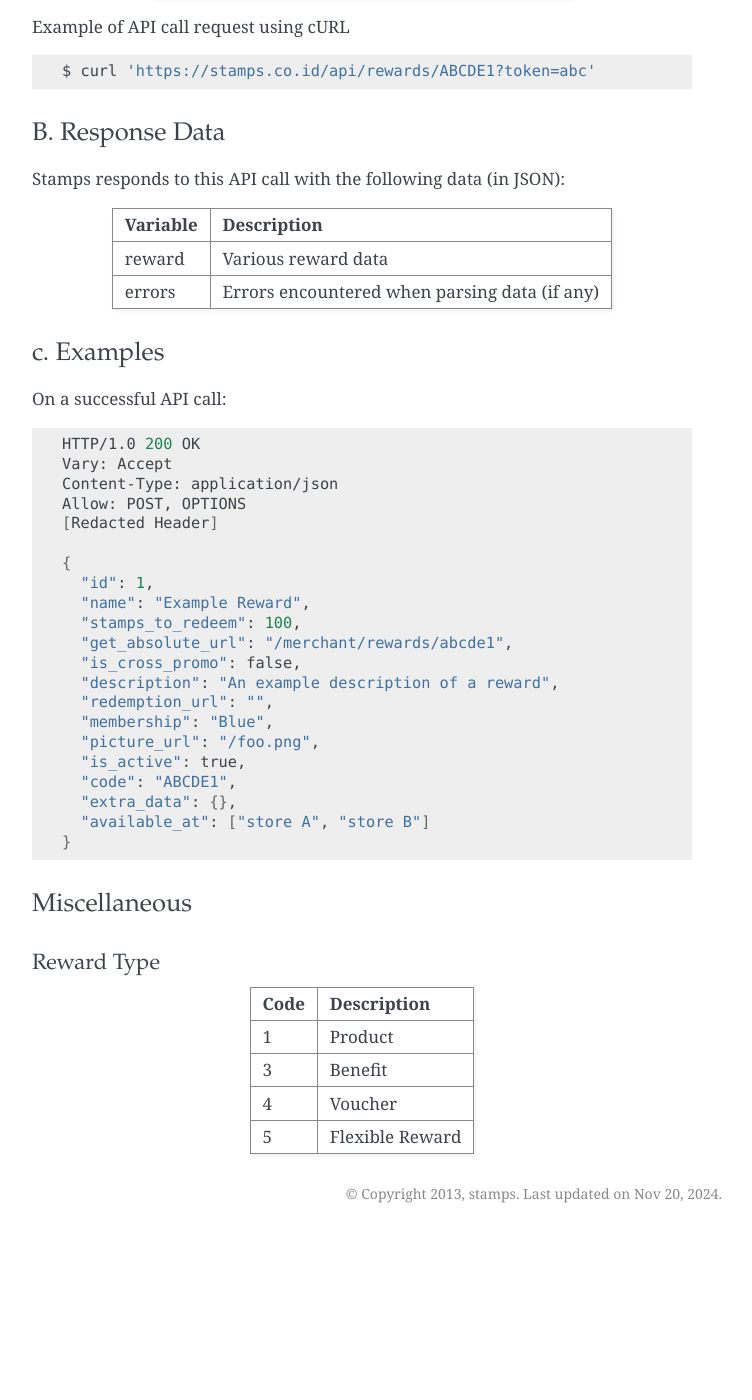
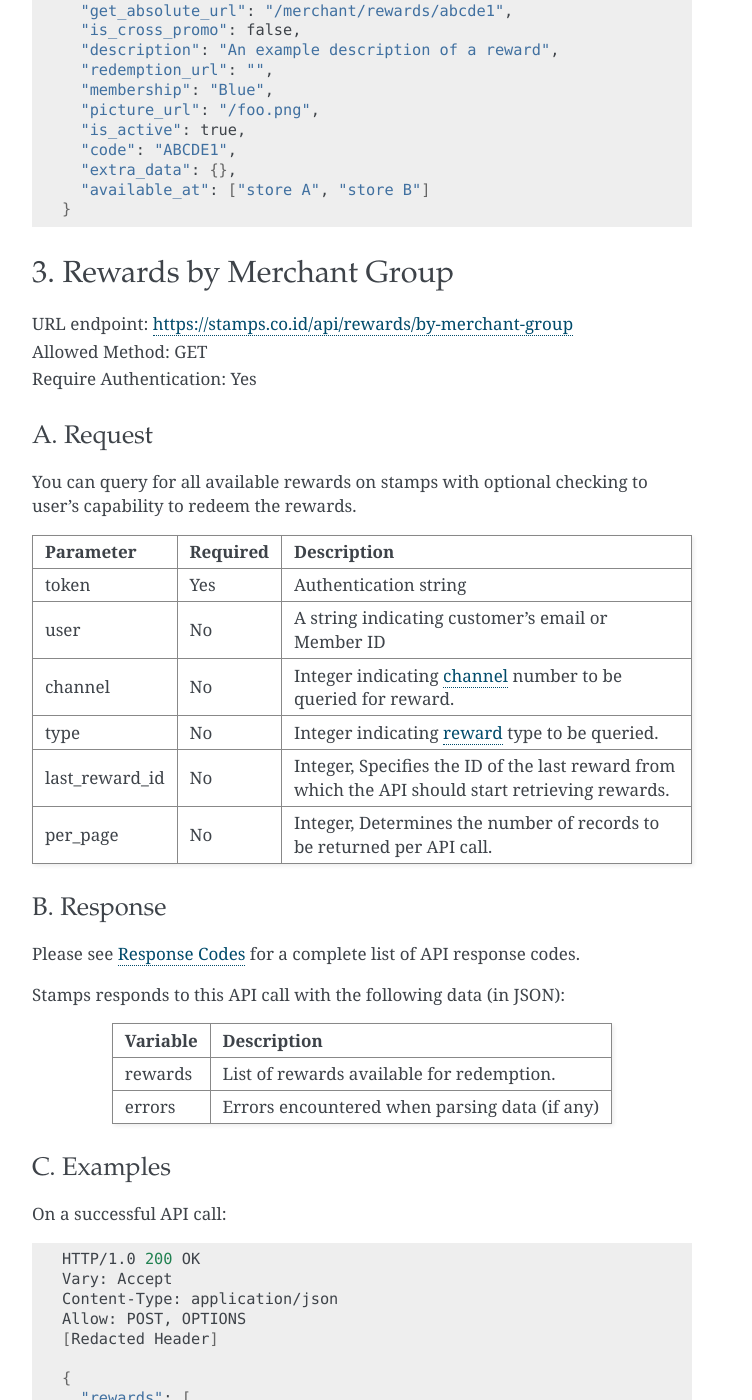
Before and after one commit to ui/stamps-api-docs, a Sphinx documentation site: the page built from source/reward_api.rst, in a window 1280 px wide and 1400 px high, scrolled down 5701 px. Shown: the whole window, without its empty margins (388-1140 px from the left). Built offline with Sphinx 7.4.7, drawn with Linux system fonts in a browser that asks for light colours; before the commit the page ends 6934 px from its top, so only the background shows below that; some of the changed text lies outside the part shown.

Commit message:
Add rewards by merchant groups API doc (#220)

```diff
--- a/source/reward_api.rst
+++ b/source/reward_api.rst
@@ -37,8 +37,10 @@ Example of API call request using cURL
     $ curl 'https://stamps.co.id/api/rewards/?token=abc&user=customer@stamps.co.id&merchant=14&store=1channel=2'
 
 
-B. Response Data
+B. Response
 ----------------
+Please see :ref:`response-codes` for a complete list of API response codes.
+
 Stamps responds to this API call with the following data (in JSON):
 
 =================== ==============================
@@ -273,8 +238,10 @@ Example of API call request using cURL
     $ curl 'https://stamps.co.id/api/rewards/ABCDE1?token=abc'
 
 
-B. Response Data
+B. Response
 ----------------
+Please see :ref:`response-codes` for a complete list of API response codes.
+
 Stamps responds to this API call with the following data (in JSON):
 
 =================== ==============================
@@ -286,7 +253,7 @@ errors              Errors encountered when parsing
 =================== ==============================
 
 
-c. Examples
+C. Examples
 -----------
 
 On a successful API call:
@@ -316,6 +283,79 @@ On a successful API call:
     }
 
 
+3. Rewards by Merchant Group
+=======================================
+| URL endpoint: https://stamps.co.id/api/rewards/by-merchant-group
+| Allowed Method: GET
+| Require Authentication: Yes
+
+A. Request
+-----------------------------
+
+You can query for all available rewards on stamps with optional checking to user's capability to redeem the rewards.
+
+============================== =========== ===================================================================
+Parameter                      Required    Description
+============================== =========== ===================================================================
+token                          Yes         Authentication string
+user                           No          A string indicating customer's email or Member ID
+channel                        No          Integer indicating :ref:`channel <Channel Type>` number to be queried for reward.
+type                           No          Integer indicating :ref:`reward <Reward Type>` type to be queried.
+last_reward_id                 No          Integer, Specifies the ID of the last reward from which the API should start retrieving rewards.
+per_page                       No          Integer, Determines the number of records to be returned per API call.
+============================== =========== ===================================================================
+
+B. Response
+----------------
+Please see :ref:`response-codes` for a complete list of API response codes.
+
+Stamps responds to this API call with the following data (in JSON):
+
+=================== ==============================
+Variable            Description
+=================== ==============================
+rewards             List of rewards available for redemption.
+errors              Errors encountered when parsing data (if any)
+=================== ==============================
+
+C. Examples
+-----------
+
+On a successful API call:
+
+.. code-block :: bash
+
+    HTTP/1.0 200 OK
+    Vary: Accept
+    Content-Type: application/json
+    Allow: POST, OPTIONS
+    [Redacted Header]
+
+    {
+      "rewards": [
+        {
+          "stamps_to_redeem": 20,
+          "image_url": "http://foo.com",
+          "landscape_url": null,
+          "id": 6,
+          "membership": "Blue",
+          "name": "Mee Goreng",
+          "description": "reward description",
+          "price": null,
+          "extra_data": {
+             "SKU": "A001SKU"
+          },
+          "merchant_code": null,
+          "redeemable": true,
+          "is_visible": true,
+          "terms": "",
+          "code": "A001",
+          "type": 3
+        },
+      ]
+    }
+
+
 Miscellaneous
 ------------------------------
 
@@ -329,3 +369,16 @@ Code                Description
 4                   Voucher
 5                   Flexible Reward
 =================== ===========
+
+Channel Type
+^^^^^^^^^^^^
+=================== ===========
+Code                Description
+=================== ===========
+1                   Mobile app
+2                   POS
+3                   Kiosk
+4                   Web
+5                   Android
+6                   iOS
+=================== ===========
```
Also changed, not shown: other parts of source/reward_api.rst (+1 -38 lines).
